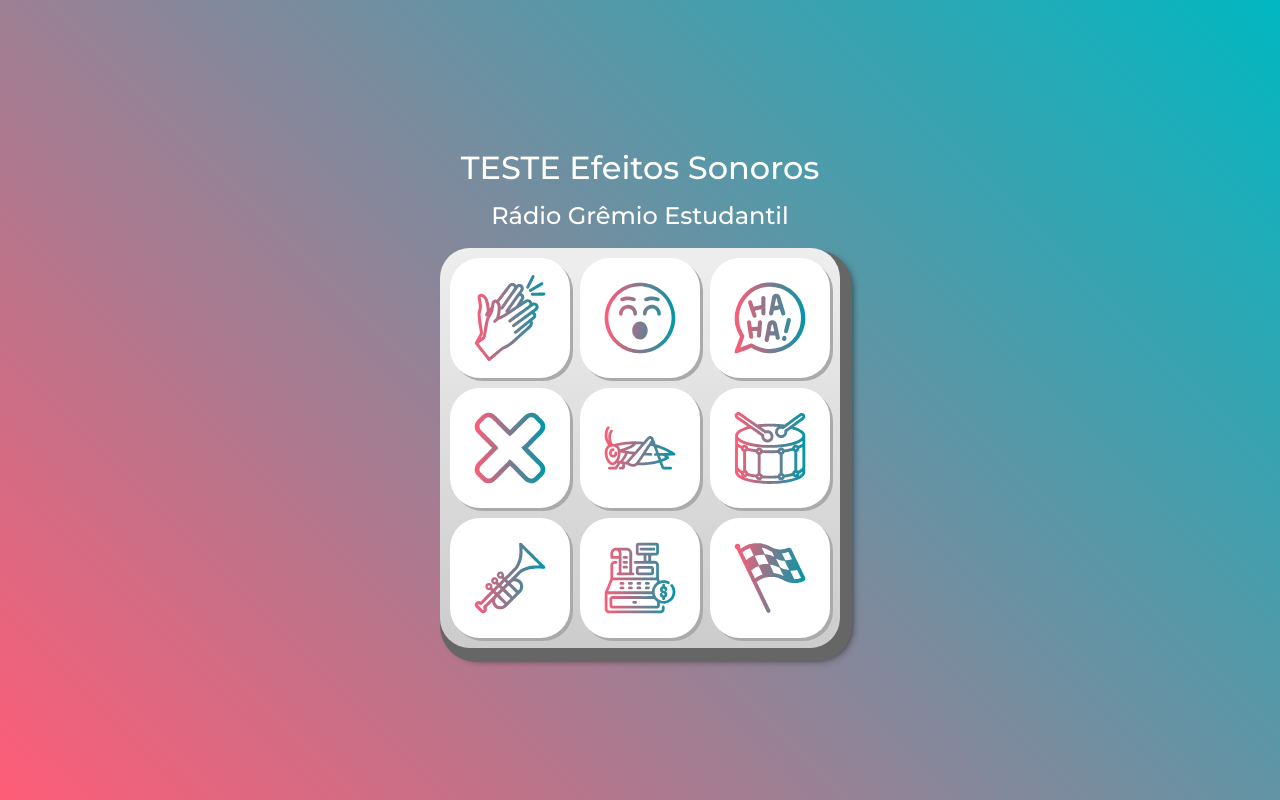
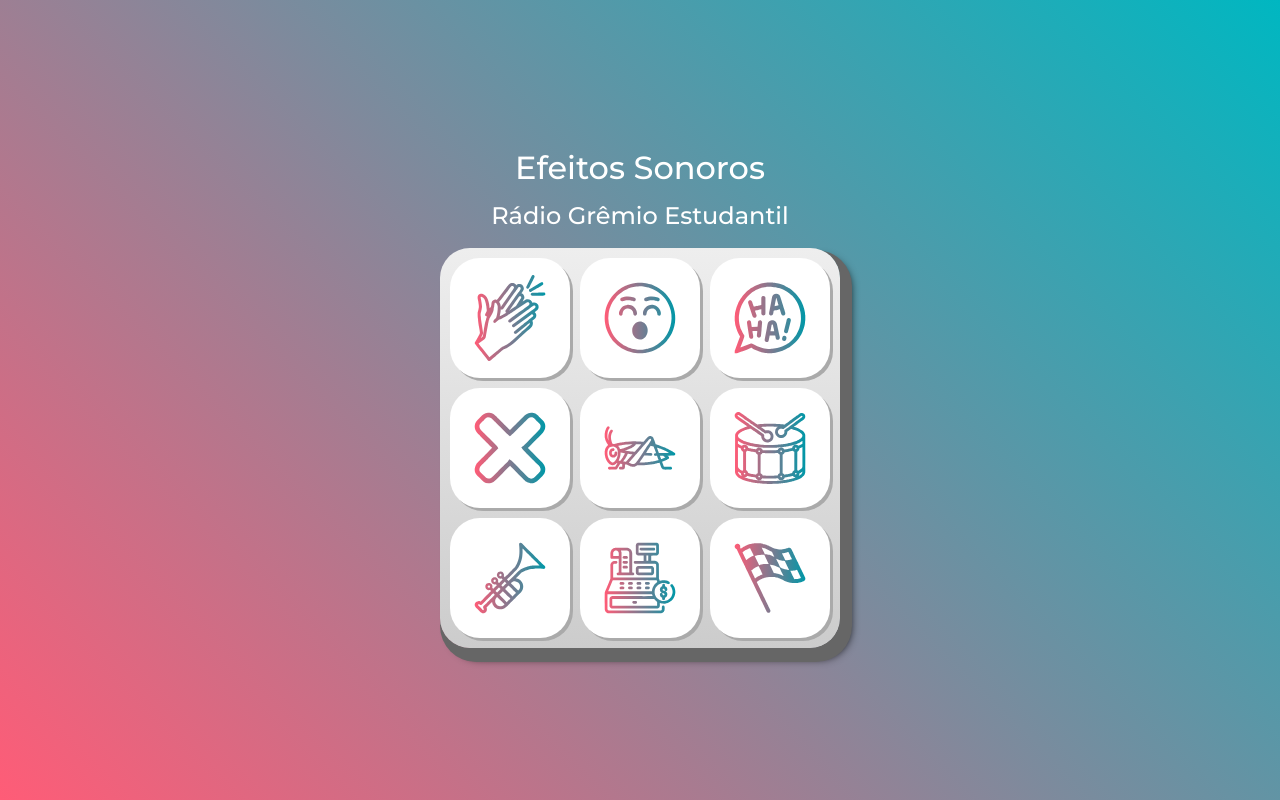
Before and after one commit to silviosnjr/EfeitosSonorosRadioGremioReferencia, a plain HTML site: page index.html in a window 1280 px wide. Drawn offline with Linux system fonts and the light colour scheme.

Commit message:
removendo teste

```diff
--- a/index.html
+++ b/index.html
@@ -18,7 +18,7 @@
 </head>
 <body>
 
-    <h1>TESTE Efeitos Sonoros</h1>
+    <h1>Efeitos Sonoros</h1>
     <h2>Rádio Grêmio Estudantil</h2>
 
     <section class="teclado">
```
